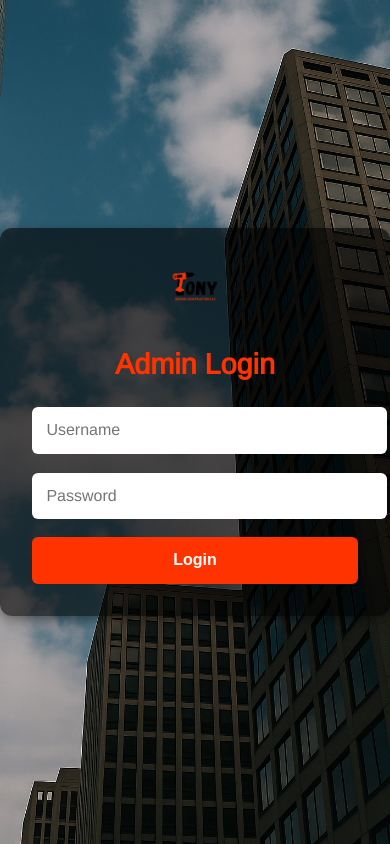
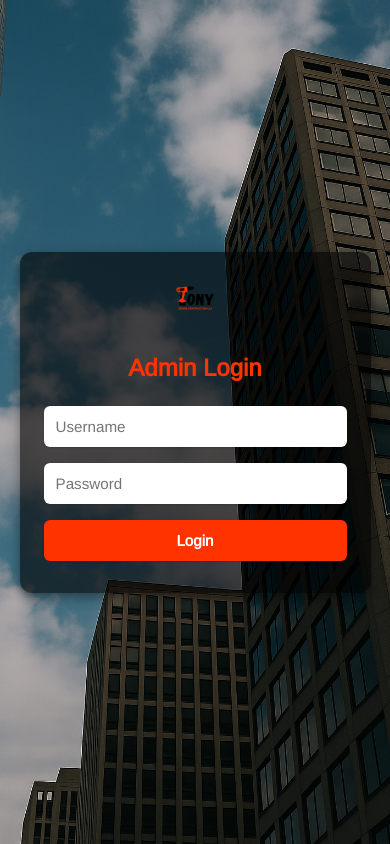
Before and after one commit to EndryMateo/Tony-Construction-BackEnd, a FastAPI app: page /admin/login in a window 390 px wide. Run offline with FastAPI, Linux system fonts and the light colour scheme.

Commit message:
login desing adjusment

```diff
--- a/templates/login.html
+++ b/templates/login.html
@@ -10,6 +10,10 @@
       --primary-red: #ff3300;
       --red-hover: #e62e00;
       --white: #fff;
+    }
+
+    * {
+      box-sizing: border-box;
     }
 
     body {
@@ -48,28 +52,24 @@
       font-size: 1.8rem;
     }
 
-    input {
+    input,
+    button {
       width: 100%;
-      padding: 0.9rem;
-      margin: 0.6rem 0;
+      padding: 0.8rem;
+      margin: 0.5rem 0;
       border: none;
       border-radius: 6px;
       font-size: 1rem;
       font-family: inherit;
+      box-shadow: 0 1px 2px rgba(0, 0, 0, 0.15);
     }
 
     button {
       background-color: var(--primary-red);
       color: white;
       font-weight: bold;
-      border: none;
-      border-radius: 6px;
-      padding: 0.9rem;
-      width: 100%;
-      font-size: 1rem;
       cursor: pointer;
       transition: background-color 0.3s ease;
-      margin-top: 0.5rem;
     }
 
     button:hover {
@@ -82,6 +82,26 @@
       padding: 0.7rem;
       margin-bottom: 1rem;
       border-radius: 6px;
+    }
+
+    @media (max-width: 480px) {
+      .login-box {
+        padding: 1.5rem;
+      }
+
+      input,
+      button {
+        font-size: 0.95rem;
+        padding: 0.75rem;
+      }
+
+      h2 {
+        font-size: 1.5rem;
+      }
+
+      .logo img {
+        height: 50px;
+      }
     }
   </style>
 </head>
```
